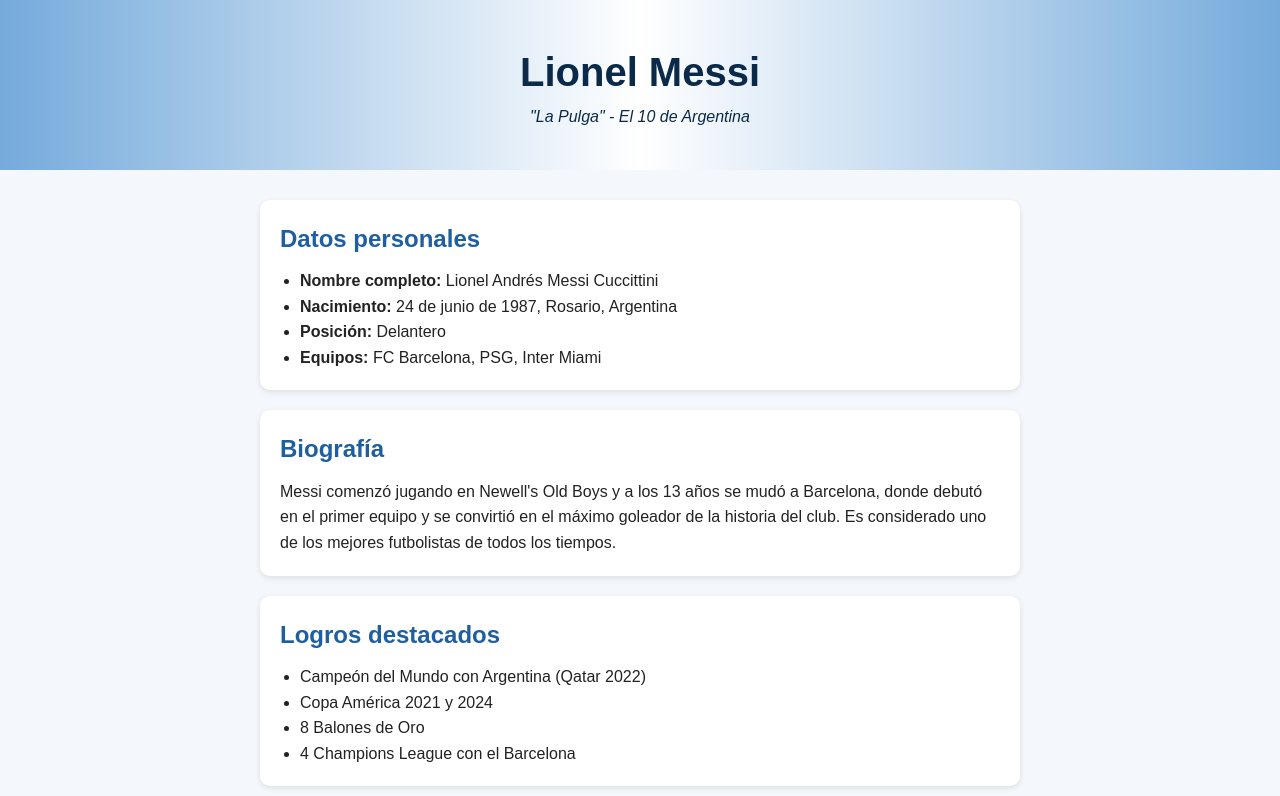
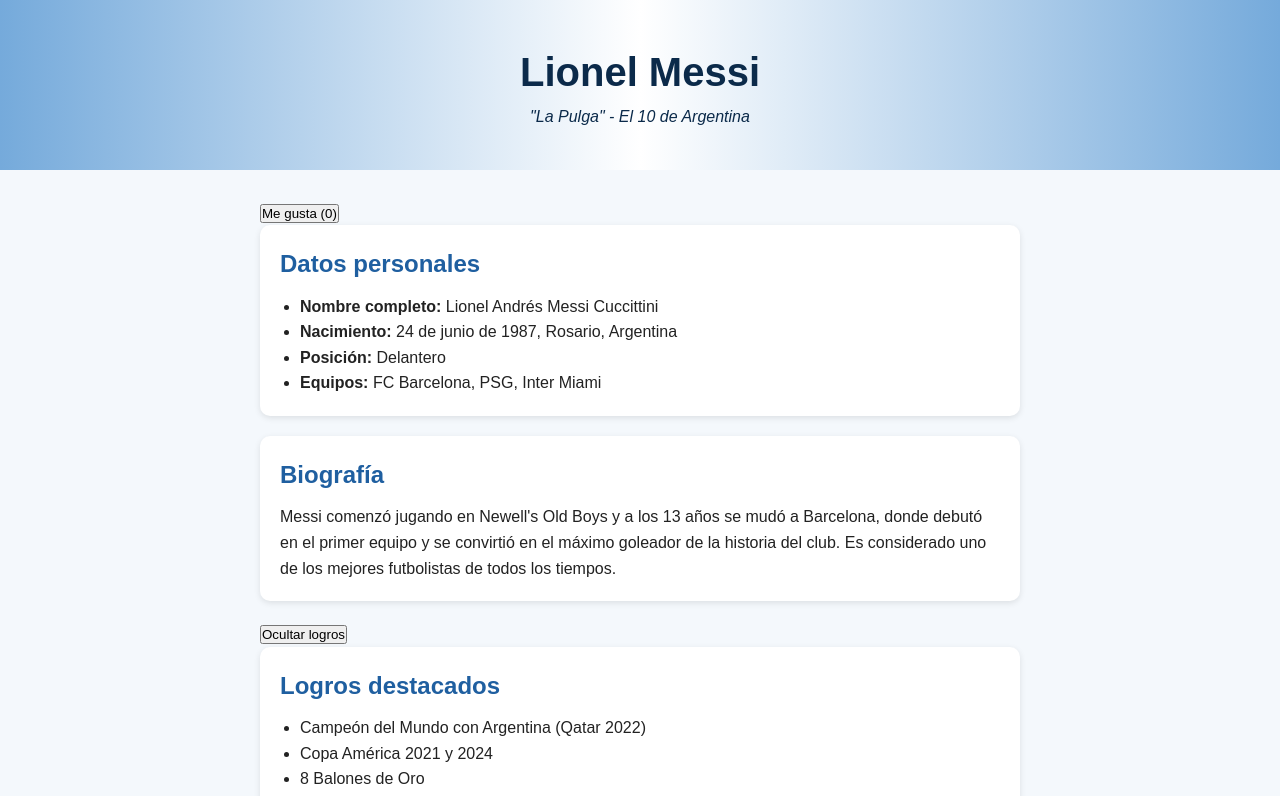
Before and after one commit to eduardo957897/messi-react, a React (Vite) app: page / in a window 1280 px wide. Shown: the top 796 px of the page. Built offline with nearby package versions, Linux system fonts and the light colour scheme.

Commit message:
Agrega boton para mostrar y ocultar logros con useState

```diff
--- a/src/App.jsx
+++ b/src/App.jsx
@@ -1,19 +1,29 @@
+import { useState } from "react";
 import "./App.css";
 import Header from "./components/Header";
 import DatosPersonales from "./components/DatosPersonales";
 import Biografia from "./components/Biografia";
 import Logros from "./components/Logros";
 import Galeria from "./components/Galeria";
+import LikeButton from "./components/LikeButton";
 import Footer from "./components/Footer";
 
 function App() {
+  const [verLogros, setVerLogros] = useState(true);
+
   return (
     <>
       <Header />
       <main>
+        <LikeButton />
         <DatosPersonales />
         <Biografia />
-        <Logros />
+        <div className="botones">
+          <button className="btn" onClick={() => setVerLogros(!verLogros)}>
+            {verLogros ? "Ocultar logros" : "Mostrar logros"}
+          </button>
+        </div>
+        {verLogros && <Logros />}
         <Galeria />
       </main>
       <Footer />
```
